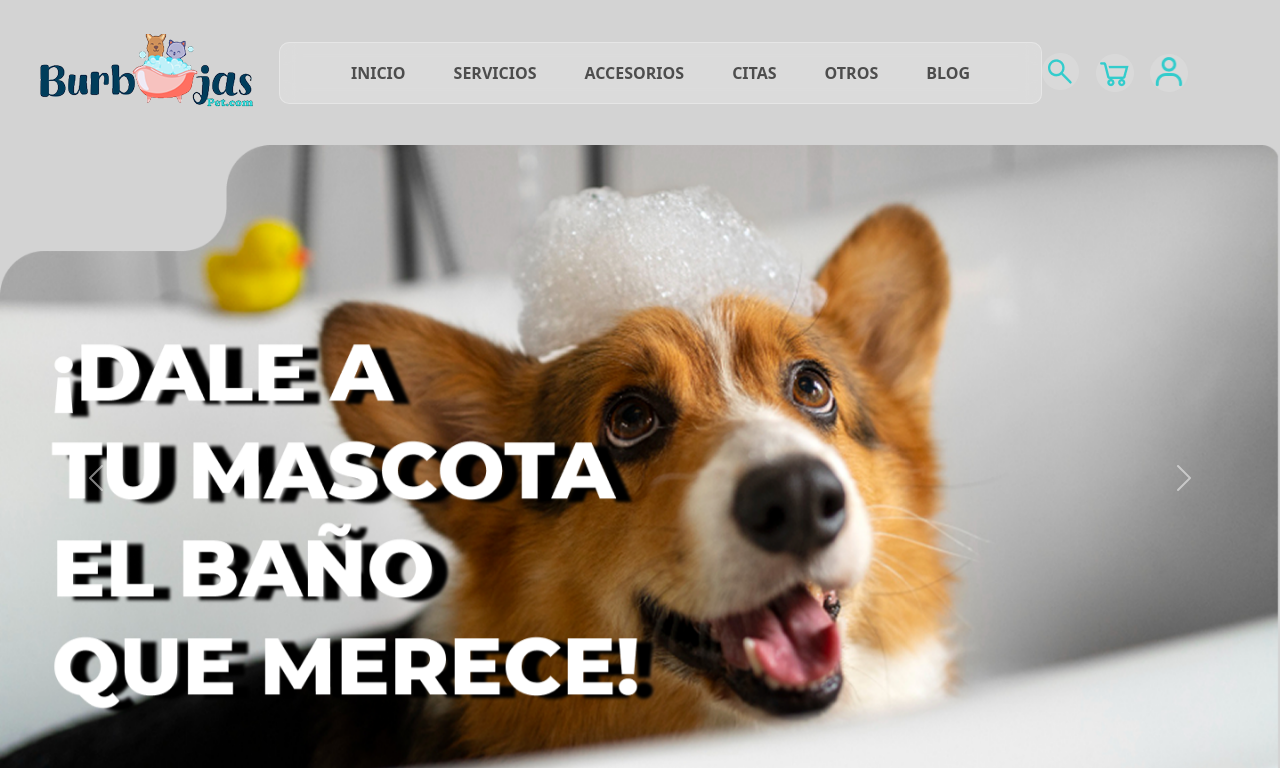
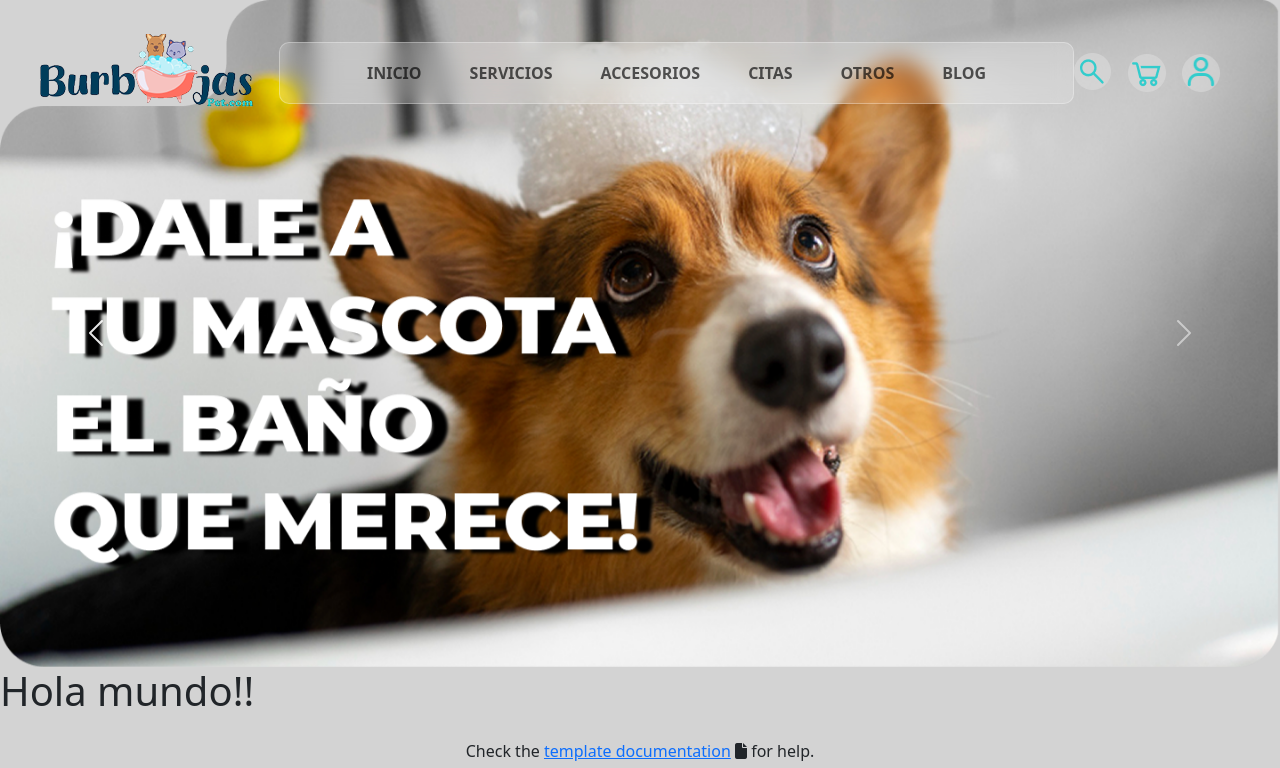
Before and after one commit to Fsepulvedap/burbujaspet-proyect, a React app: page / in a window 1280 px wide. Shown: the top 768 px of the page. Built offline with nearby package versions, Linux system fonts and the light colour scheme; no server answers.

Commit message:
navbar y carrusel terminados y posicionados

```diff
--- a/src/front/components/Carousel.jsx
+++ b/src/front/components/Carousel.jsx
@@ -6,7 +6,7 @@ import BANNER3 from "./BANNER3.png"
 export const Carousel = () => {
 
     return (
-        <div id="carouselExampleInterval" className="carousel slide" data-bs-ride="carousel">
+        <div id="carouselExampleInterval" className="carousel slide" data-bs-ride="carousel" >
             <div className="carousel-inner">
                 <div className="carousel-item active" data-bs-interval="10000">
                     <img src={BANNER1} className="d-block w-100" alt="BANNER1"/>
--- a/src/front/components/Navbar.jsx
+++ b/src/front/components/Navbar.jsx
@@ -7,7 +7,7 @@ import BT_USUARIO from "./BT_USUARIO.png"
 export const Navbar = () => {
 
 	return (
-		<nav className="navbar navbar-expand-lg bg-transparent m-3 ">
+		<nav className="navbar navbar-expand-lg bg-transparent m-3 position-fixed w-100 top-0">
 			<div className="container-fluid">
 				<div>
 					<a className="navbar-brand" href="/">
--- a/src/front/index.css
+++ b/src/front/index.css
@@ -4,6 +4,14 @@ body{
 
 li{
     font-weight: bold;
+}
+
+.carousel {
+    z-index: 1;
+}
+
+.navbar{
+    z-index: 2;
 }
 
 .menu {
```
